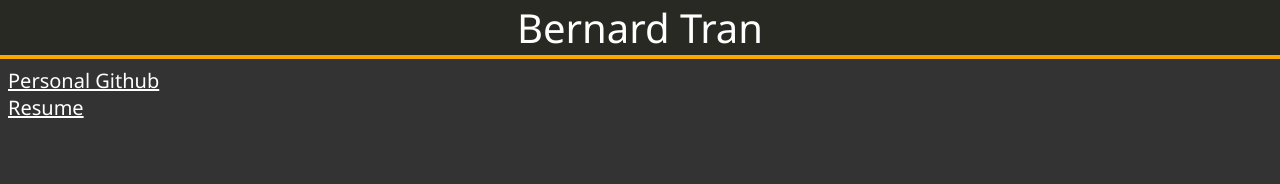
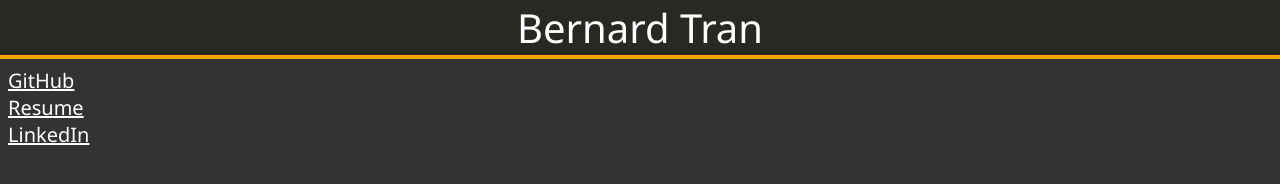
Before and after one commit to bernardtran99/websites, a plain HTML site: page index.html in a window 1280 px wide. Drawn offline with Linux system fonts and the light colour scheme.

Commit message:
Update index.html

```diff
--- a/index.html
+++ b/index.html
@@ -13,8 +13,9 @@
 	<div id="borderHead">
 	</div>
 	<div id="content">
-		<a id="link" href="https://github.com/bernardtran99" target="_blank">Personal Github</a><br>
+		<a id="link" href="https://github.com/bernardtran99" target="_blank">GitHub</a><br>
 		<a id="link" href="Bernard Tran 09-27-2021.pdf" target="_blank">Resume</a><br>
+		<a id="link" href="https://www.linkedin.com/in/bernard-tran-123abc" target="_blank">LinkedIn</a><br>
 	</div>
 	<!-- <div id="overhead">
 		<div id="dsd">
```
